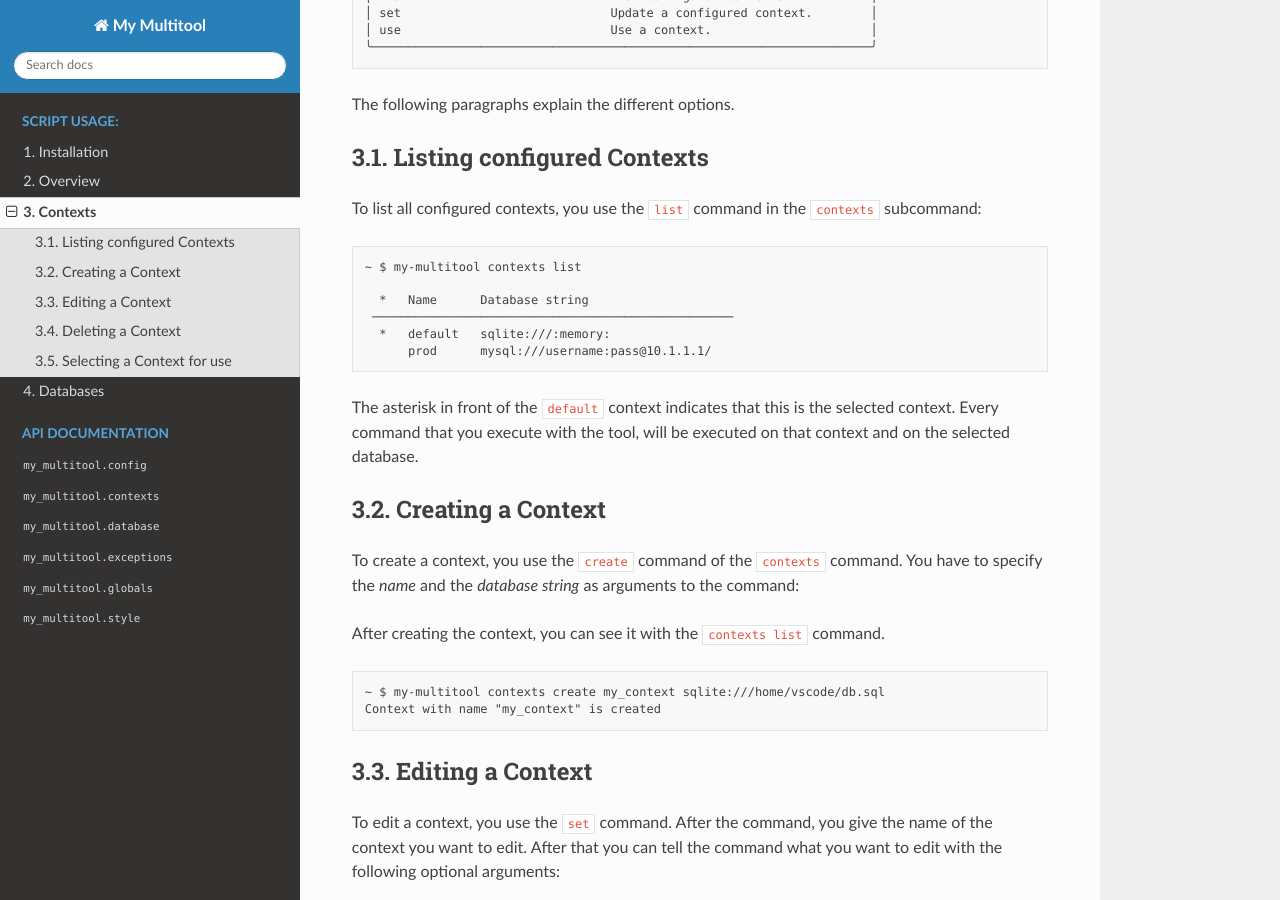
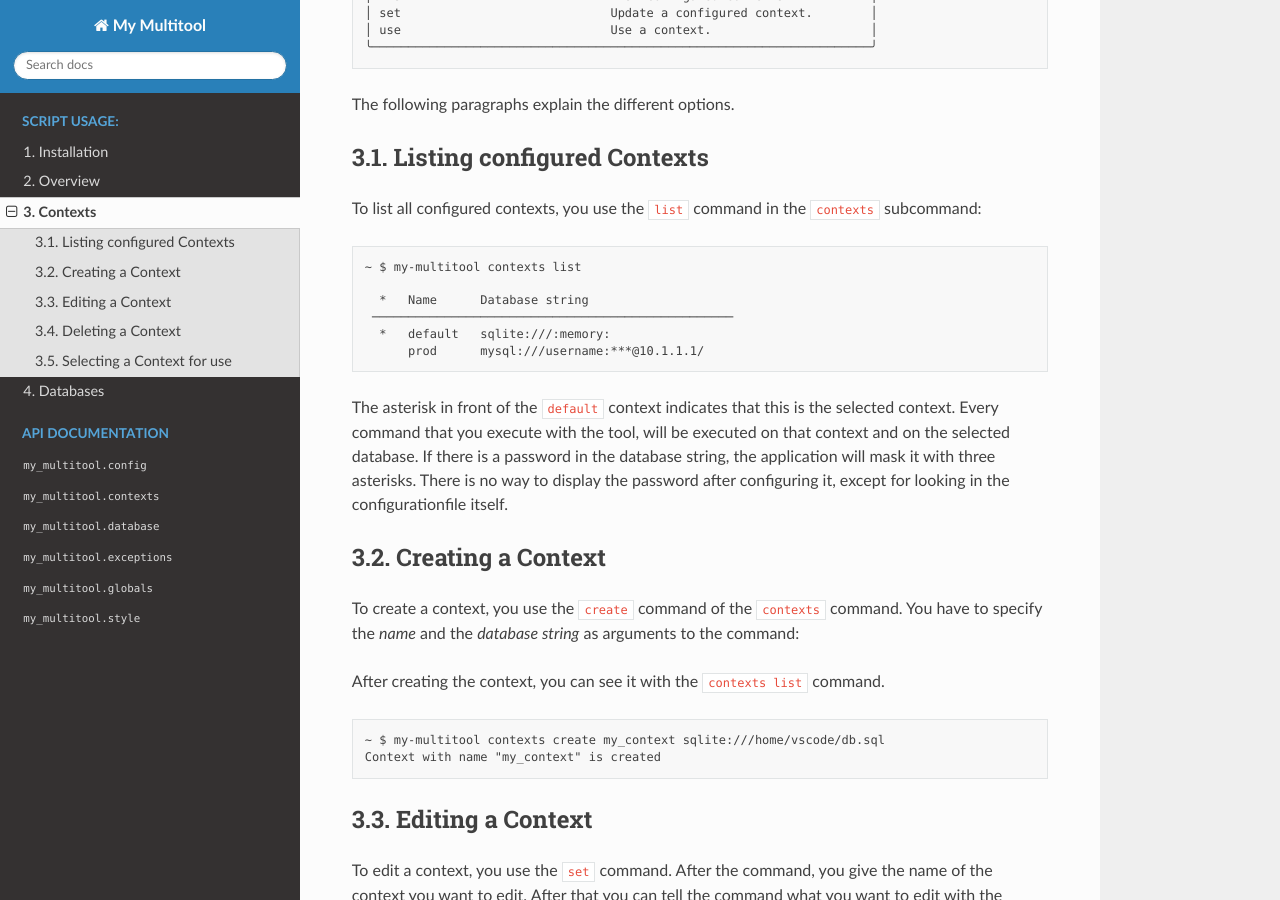
Before and after one commit to DarylStark/my_multitool, a Sphinx documentation site: the page built from docs/source/usage/contexts.rst, in a window 1280 px wide and 900 px high, scrolled down 726 px. Built offline with Sphinx 7.4.7 and the Read the Docs theme 2.0.0, drawn with Linux system fonts in a browser that asks for light colours.

Commit message:
Updated documentation.
Fixes #6

```diff
--- a/docs/source/usage/contexts.rst
+++ b/docs/source/usage/contexts.rst
@@ -43,9 +43,9 @@ To list all configured contexts, you use the ``list`` command in the ``contexts`
       *   Name      Database string
      ──────────────────────────────────────────────────
       *   default   sqlite:///:memory:
-          prod      mysql:///username:pass@10.1.1.1/
+          prod      mysql:///username:***@10.1.1.1/
 
-The asterisk in front of the ``default`` context indicates that this is the selected context. Every command that you execute with the tool, will be executed on that context and on the selected database.
+The asterisk in front of the ``default`` context indicates that this is the selected context. Every command that you execute with the tool, will be executed on that context and on the selected database. If there is a password in the database string, the application will mask it with three asterisks. There is no way to display the password after configuring it, except for looking in the configurationfile itself.
 
 Creating a Context
 ------------------
```
